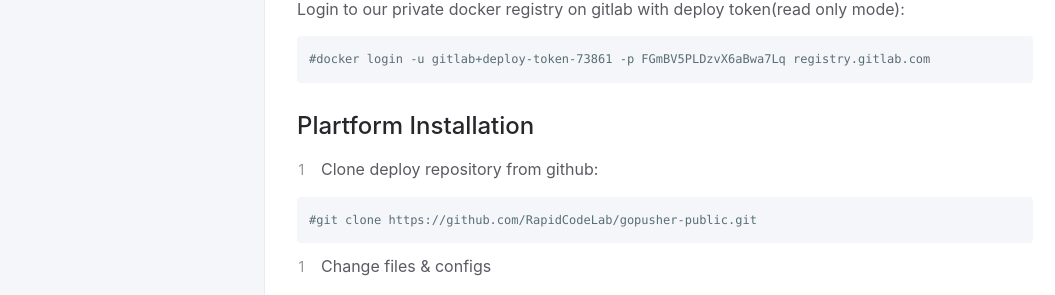
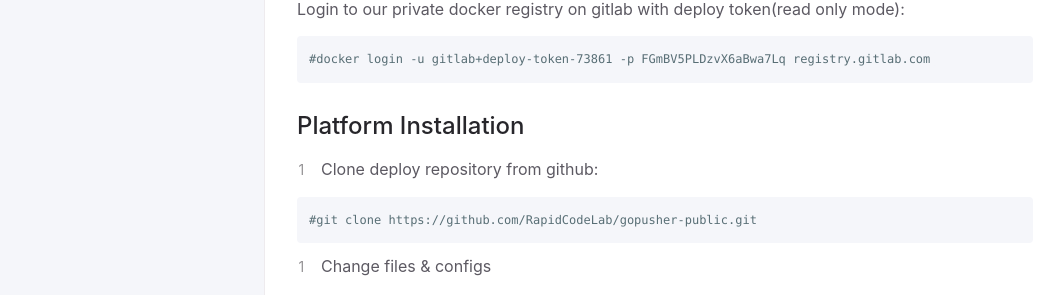
Before and after one commit to RapidCodeLab/gopusher-wiki, a Jekyll site: the page built from docs/02-install.md, in a window 1280 px wide. Shown: the part 994-1289 px from the top of the page, without its empty margins (91-1146 px from the left). Built offline with Jekyll 4.4.1, drawn with Linux system fonts in a browser that asks for light colours; our own code applies the rules of GitHub Pages for plain Markdown files.

```diff
--- a/docs/02-install.md
+++ b/docs/02-install.md
@@ -38,7 +38,7 @@ Login to our private docker registry on gitlab with deploy token(read only mode)
 
 
 
-## Plartform Installation
+## Platform Installation
 
 1. Clone deploy repository from github:
 
```
